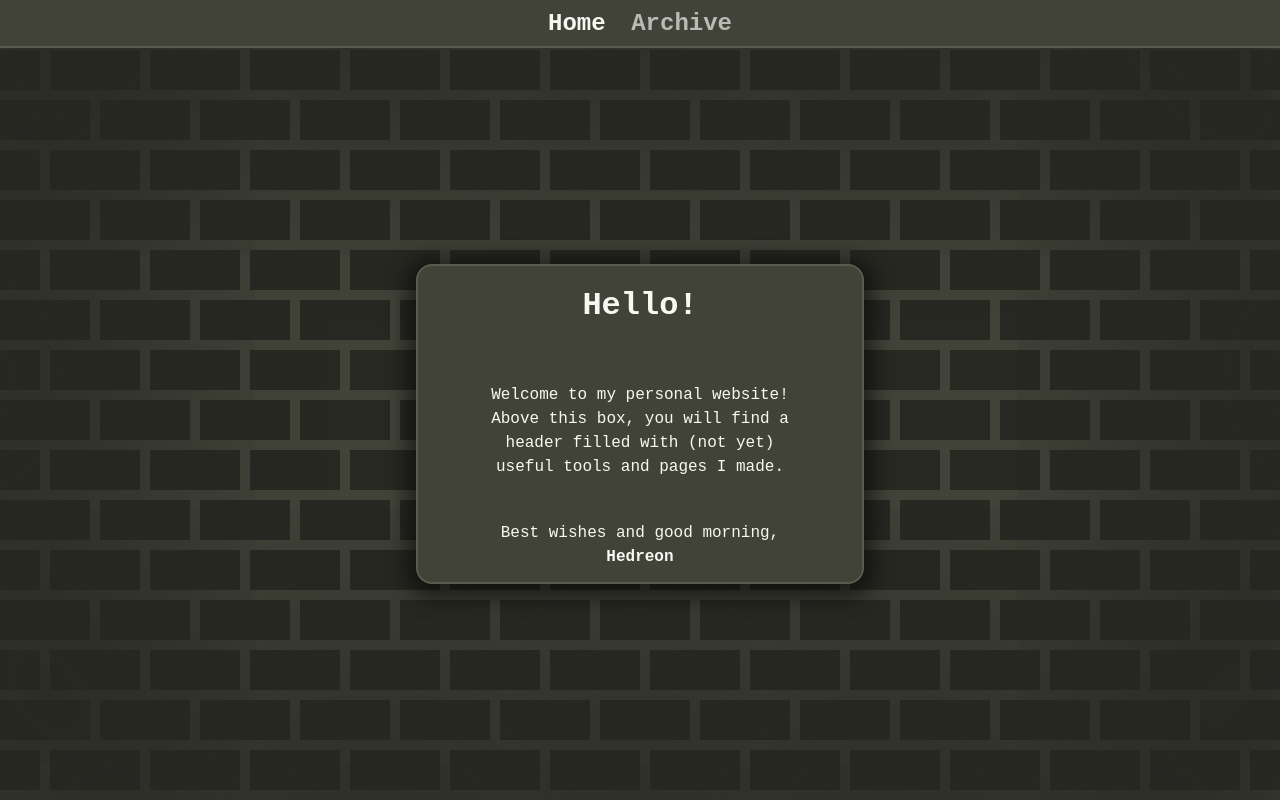
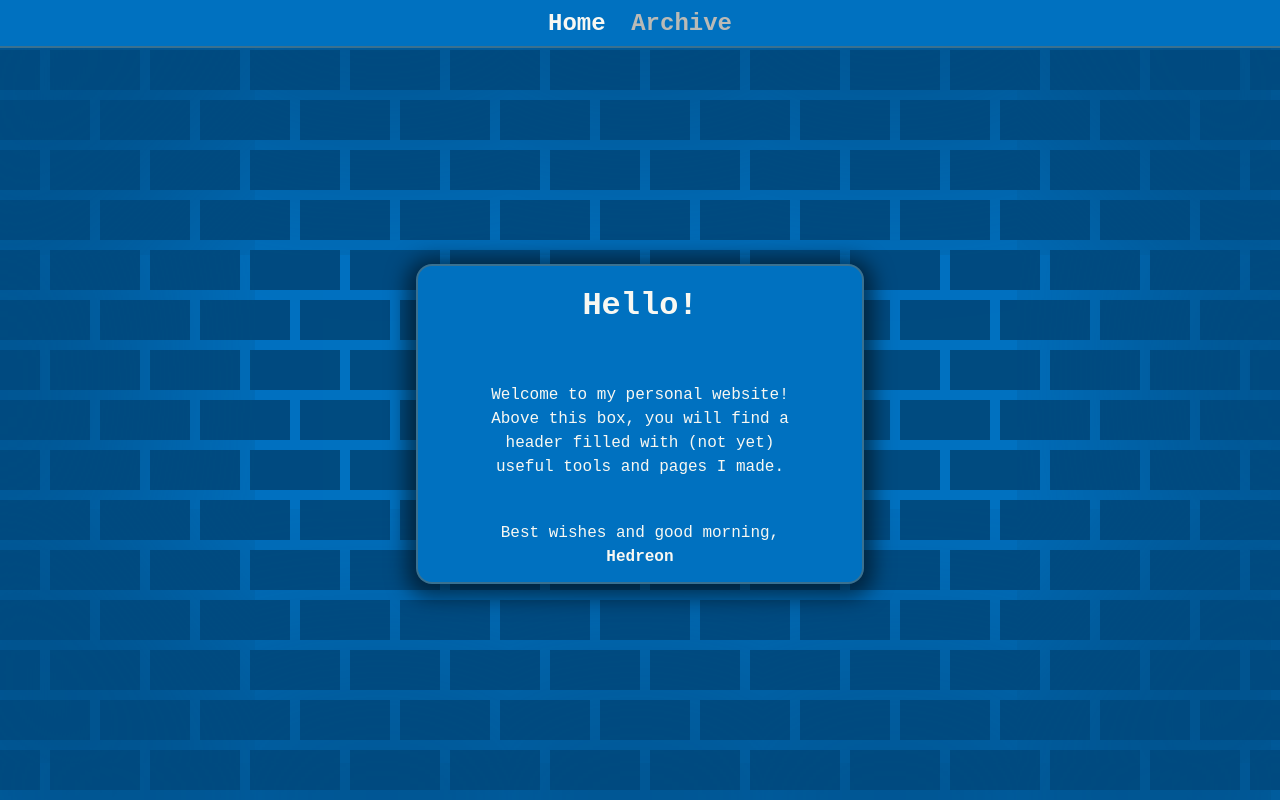
Before and after one commit to Hedreon/Website, a PHP site: page / in a window 1280 px wide. Run offline with PHP 8.4, Linux system fonts and the light colour scheme; style sheets or scripts are compiled from the project's sources.

Commit message:
testing colors

```diff
--- a/resources/css/global.css
+++ b/resources/css/global.css
@@ -1,6 +1,6 @@
 :root {
-    --background-color: #272822;
-    --foreground-color: #414339;
+    --background-color: #004B80;
+    --foreground-color: #0071C0;
     --border-color: #75715E7F;
     --text-color: #F8F8F2;
     --link-color: #FFFFFF;
```
